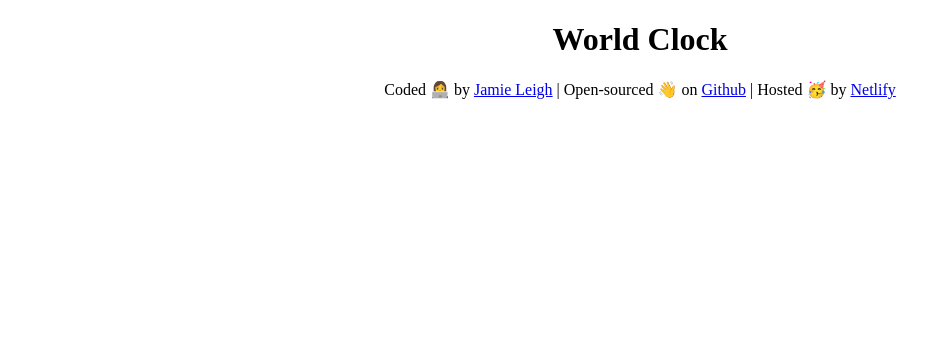
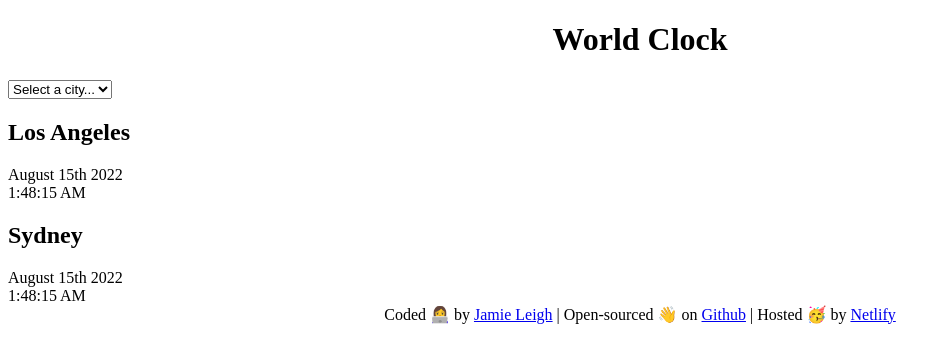
Before and after one commit to j4mieLeigh/World-Clock-DRAFT, a plain HTML site: page index.html in a window 1280 px wide. Shown: the whole page, without its empty margins (0-951 px from the left). Drawn offline with nearby package versions, Linux system fonts and the light colour scheme.

Commit message:
Drafted html

```diff
--- a/index.html
+++ b/index.html
@@ -15,7 +15,24 @@
     <title>World Clock DRAFT 🕰️</title>
   </head>
   <body>
+    <div class="container">
       <h1>World Clock</h1>
+      <select>
+        <option value="">Select a city...</option>
+        <option value="London">London</option>
+        <option value="Paris">Paris</option>
+        <option value="New York">New York</option>
+      </select>
+      <div class="city">
+        <h2>Los Angeles</h2>
+        <div class="date">August 15th 2022</div>
+        <div class="time">1:48:15 AM</div>
+      </div>
+      <div class="city">
+        <h2>Sydney</h2>
+        <div class="date">August 15th 2022</div>
+        <div class="time">1:48:15 AM</div>
+      </div>
       <footer>
         Coded 👩‍💻 by
         <a
@@ -36,6 +53,7 @@
           >Netlify</a
         >
       </footer>
+    </div>
     <script src="src/draft.js"></script>
   </body>
 </html>
```
Lines whose indentation alone changed are shown as unchanged.
